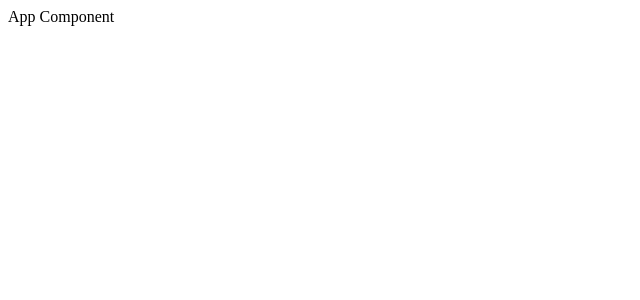
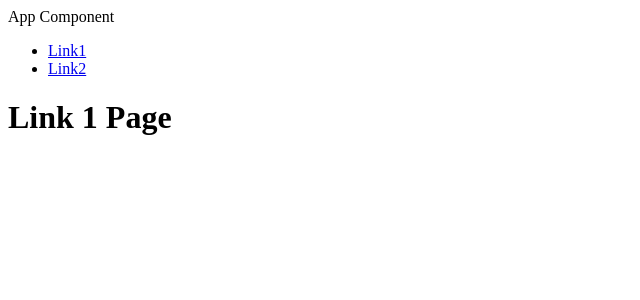
Before and after one commit to pedroBruno7/isomorphic_react_boilerplate, a React app: page /link1 in a window 1280 px wide. Shown: the top 300 px of the page, without its empty margins (0-640 px from the left). Built offline with nearby package versions, Linux system fonts and the light colour scheme.

Commit message:
server bundle router working minimum

```diff
--- a/client/src/client.js
+++ b/client/src/client.js
@@ -1,10 +1,13 @@
 import React from 'react';
 import ReactDOM from 'react-dom';
+import { BrowserRouter } from 'react-router-dom';
 
 
 import App from './components/App';
 
 ReactDOM.render(
-    <App/>,
+    <BrowserRouter>
+        <App/>
+    </BrowserRouter>,
     document.getElementById('root')
 )
--- a/client/src/components/App.js
+++ b/client/src/components/App.js
@@ -1,4 +1,8 @@
 import React from 'react';
+import Header from './Header';
+import { Route, Switch } from 'react-router-dom';
+import Link1 from './Link1';
+import Link2 from './Link2';
 
 class App extends React.Component {
 
@@ -10,6 +14,11 @@ class App extends React.Component {
         return (
             <div>
                 App Component
+                <Header/>
+                <Switch>
+                    <Route path='/link1' component={Link1}/>
+                    <Route path='/link2' component={Link2}/>
+                </Switch>
             </div>
         )
     }
--- /dev/null
+++ b/client/src/components/Header.js
@@ -0,0 +1,17 @@
+import React from 'react';
+import { Link } from 'react-router-dom';
+
+const Header = () => {
+    return (
+      <header>
+        <nav>
+          <ul>
+            <li><Link to='/link1'>Link1</Link></li>
+            <li><Link to='/link2'>Link2</Link></li>
+          </ul>
+        </nav>
+      </header>
+    );
+  }
+
+  export default Header;
--- /dev/null
+++ b/client/src/components/Link1.js
@@ -0,0 +1,11 @@
+import React from 'react';
+
+const Link1 = () => {
+    return (
+      <div>
+        <h1>Link 1 Page</h1>
+      </div>
+    );
+  }
+
+  export default Link1;
--- /dev/null
+++ b/client/src/components/Link2.js
@@ -0,0 +1,11 @@
+import React from 'react';
+
+const Link2 = () => {
+    return (
+      <div>
+        <h1>Link 2 Page</h1>
+      </div>
+    );
+  }
+
+  export default Link2;
--- a/package.json
+++ b/package.json
@@ -5,7 +5,7 @@
   "main": "index.js",
   "scripts": {
     "dev": "webpack-dev-server --open",
-    "build": "webpack --mode production",
+    "build": "webpack --mode production --watch",
     "build:server": "webpack --config webpack.server.js --watch",
     "start:server": "node server/src/server.js",
     "webpack:server": "nodemon --watch dist --exec node dist/server_bundle.js"
```
Also changed, not shown: 2 other files (tests, documents, lock files or other folders).
